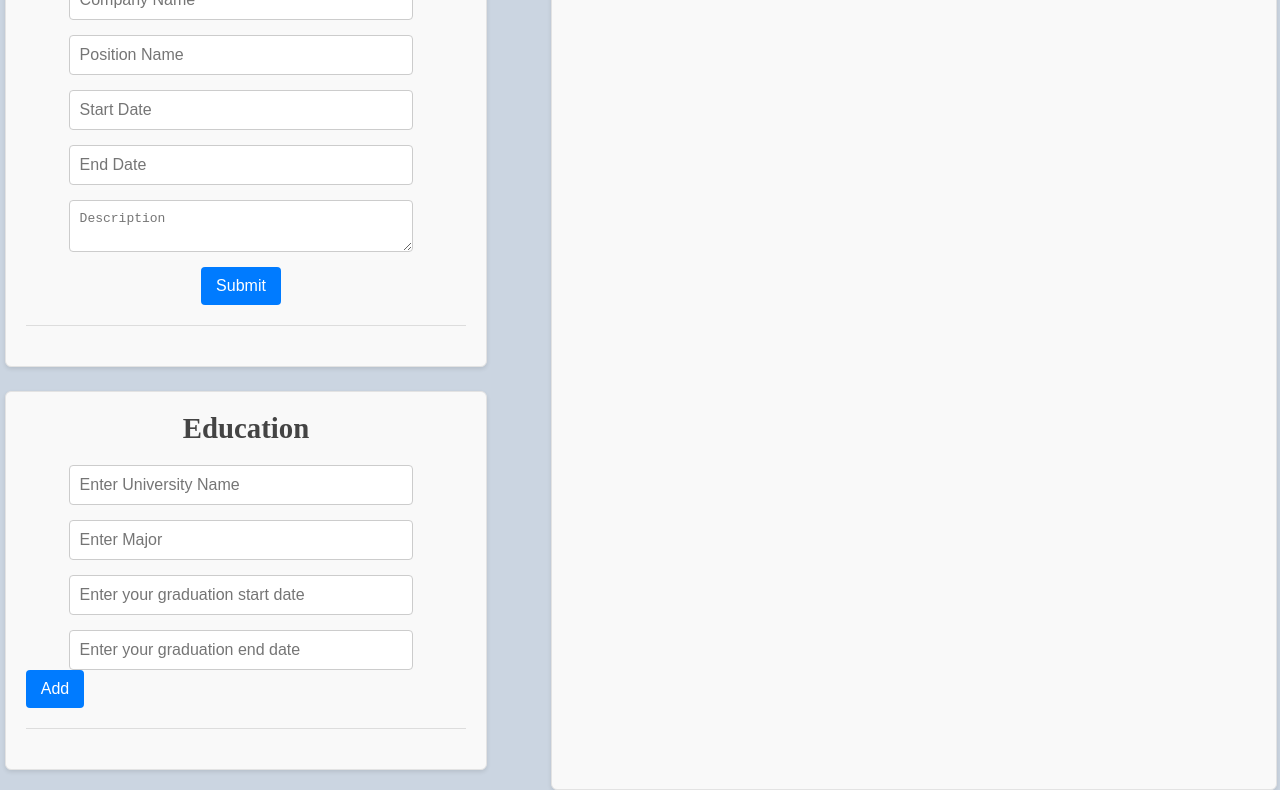
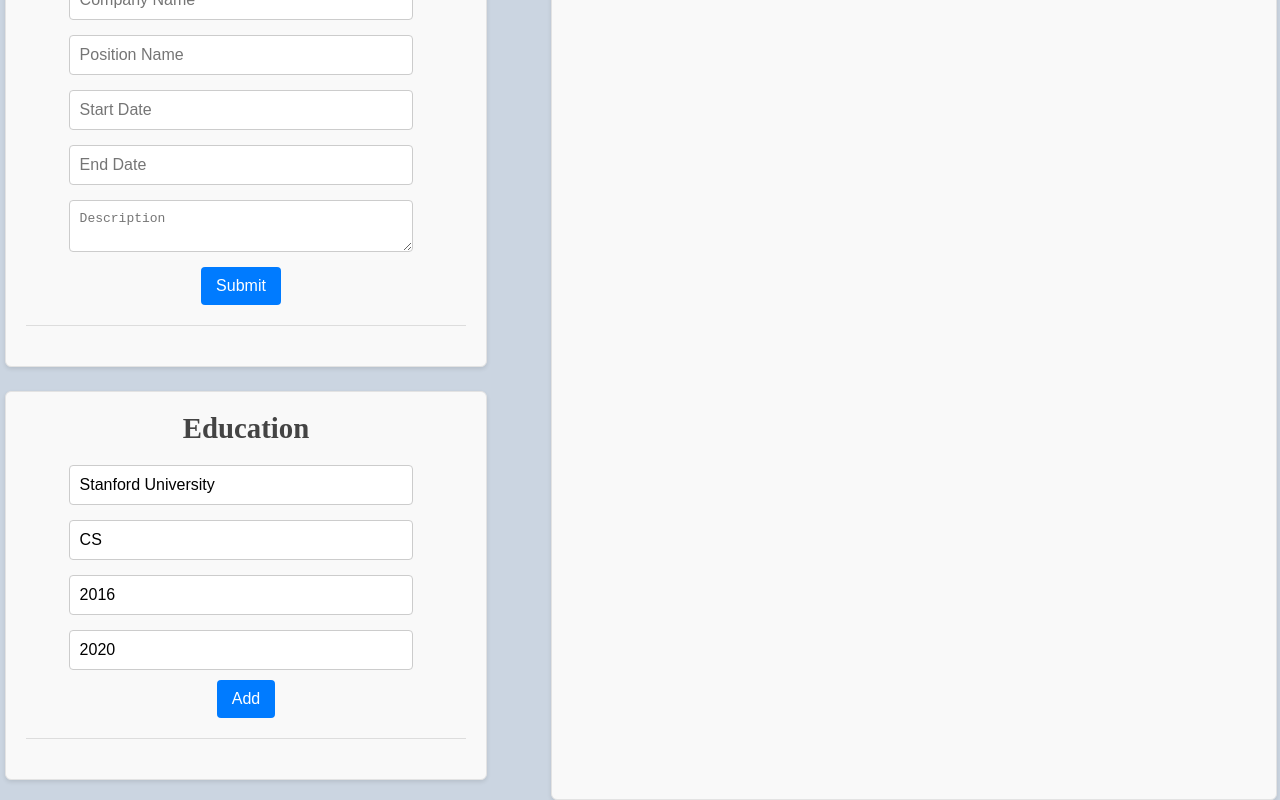
Before and after one commit to ZaidMadanat/cv-application, a React (Vite) app: page / in a window 1280 px wide. Shown: the part 514-1314 px from the top of the page. Built offline with nearby package versions, Linux system fonts and the light colour scheme.

Commit message:
added functional add education button

```diff
--- a/package.json
+++ b/package.json
@@ -11,7 +11,8 @@
   },
   "dependencies": {
     "react": "^18.3.1",
-    "react-dom": "^18.3.1"
+    "react-dom": "^18.3.1",
+    "uuid": "^11.0.5"
   },
   "devDependencies": {
     "@eslint/js": "^9.11.1",
--- a/src/App.jsx
+++ b/src/App.jsx
@@ -2,11 +2,14 @@ import './styles/app.css';
 import './styles/form.css';
 import example from './Example.jsx';
 import {useState} from "react";
+import {v4 as uuidv4} from 'uuid';
+
 
 // Form Components
 import GeneralInfo from './components/info.jsx';
 import JobInfo from './components/Job/job.jsx';
-import EducationInfo from './components/Education/education.jsx';
+import addEducation from './components/Education/addEducation.jsx';
+import EducationForm from './components/Education/educationForm.jsx';
 
 
 // Display Components
@@ -19,30 +22,12 @@ function App() {
 
   // Create States for each Data Entry, using the examples folder to put placeholder data.
   const [GeneralData, setGeneralData] = useState(example.general);
-  const [EducationData, setEducationData] = useState(example.education);
+  const [EducationData, setEducationData] = useState([
+    {id: uuidv4(), uniName: "Stanford University", major: "CS", gradStart: "2016", gradEnd: "2020" }
+  ]);
   const [JobData, setJobData] = useState(example.job);
 
-  const educationItems = EducationData.map((school, index) => (
-    <EducationInfo
-      key={index}
-      formData={school}
-      setFormData={(updatedData) => {
-        setEducationData((prevData) =>
-          prevData.map((entry, i) => (i === index ? updatedData : entry))
-        );
-      }}/>
-  ));
 
-  const addEducation = () => {
-    const newEntry = {
-      uniName: "",
-      major: "",
-      gradStart: "",
-      gradEnd: "",
-    };
-
-    setEducationData((prevData) => [...prevData, newEntry]);
-  };
 
   return (
     <div id='main'>
@@ -51,7 +36,6 @@ function App() {
           <h1>General Information</h1>
           <GeneralInfo formData={GeneralData} setFormData={setGeneralData}/>
           <hr />
-
         </div>
 
         <div className='Section' id='2'>
@@ -62,8 +46,22 @@ function App() {
 
         <div className='Section' id='3'>
           <h1>Education</h1>
-          {educationItems}
-          <button onClick={addEducation}>Add</button>
+          {EducationData.map((school =>
+            <EducationForm
+              key={school.id}
+              formData={school}
+              handleChange={(e) => {
+                const {name, value} = e.target;
+                setEducationData((prevData) =>
+                  prevData.map((entry) =>
+                    entry.id === school.id ? {...entry, [name]: value} : entry
+                  )
+              );
+              }}
+            />
+          ))}
+
+          <button className='add' onClick={() => addEducation(setEducationData)}>Add</button>
           <hr />
         </div>
       </div>
--- /dev/null
+++ b/src/components/Education/UpdateEducation.jsx
@@ -0,0 +1,8 @@
+function handleChange(setFormData, id, e) {
+    const {name, value } = e.target;
+
+    setFormData(previous => previous.map( item =>
+        item.id === id ? {...item, [name]: value} : item
+    ));
+}
+export default handleChange
--- /dev/null
+++ b/src/components/Education/addEducation.jsx
@@ -0,0 +1,23 @@
+// imports
+import {v4 as uuidv4} from 'uuid';
+import EducationForm from './educationForm';
+import handleChange from './UpdateEducation';
+
+/*
+Adds a new educational school and updates the SetFormData array
+with the addition of a new school. Then returns the EducationForm
+which handles any updates done on each array number and prints out
+the form.
+*/
+function addEducation(setFormData ) {
+    const newSchool = {
+        id: uuidv4(),
+        uniName: "",
+        major: "",
+        gradStart: "",
+        gradEnd: "",
+    };
+    setFormData((prevData) => [...prevData, newSchool])
+}
+
+export default addEducation
--- a/src/components/Education/education.jsx
+++ /dev/null
@@ -1,16 +0,0 @@
-import EducationForm from "./educationForm"
-
-function EducationInfo({formData, setFormData}) {
-    const handleChange = (e) => {
-        const { name, value } = e.target;
-        setFormData({
-            ...formData,
-            [name]: value,
-        });
-    };
-    return (
-        <EducationForm formData={formData} handleChange={handleChange}/>
-    )
-}
-
-export default EducationInfo;
--- a/src/components/Education/educationForm.jsx
+++ b/src/components/Education/educationForm.jsx
@@ -2,7 +2,7 @@
 /*
 Display the education Form on the Left Hand Side of the CV application.
 */
-function EducationForm(formData, handleChange) {
+function EducationForm({formData, handleChange}) {
     const handleSubmit = (e) => {
         e.preventDefault();
     };
--- a/src/styles/app.css
+++ b/src/styles/app.css
@@ -36,3 +36,20 @@
     gap: 0.2rem;
     width: 40%;
   }
+
+.add {
+    padding: 10px 15px;
+    font-size: 1em;
+    color: #fff;
+    background-color: #007BFF;
+    border: none;
+    border-radius: 4px;
+    cursor: pointer;
+    transition: background-color 0.2s ease-in-out;
+    display: block;
+    margin: 10px auto;
+  }
+
+  button:hover {
+    background-color: #0056b3;
+  }
```
Also changed, not shown: 1 other file (tests, documents, lock files or other folders).
